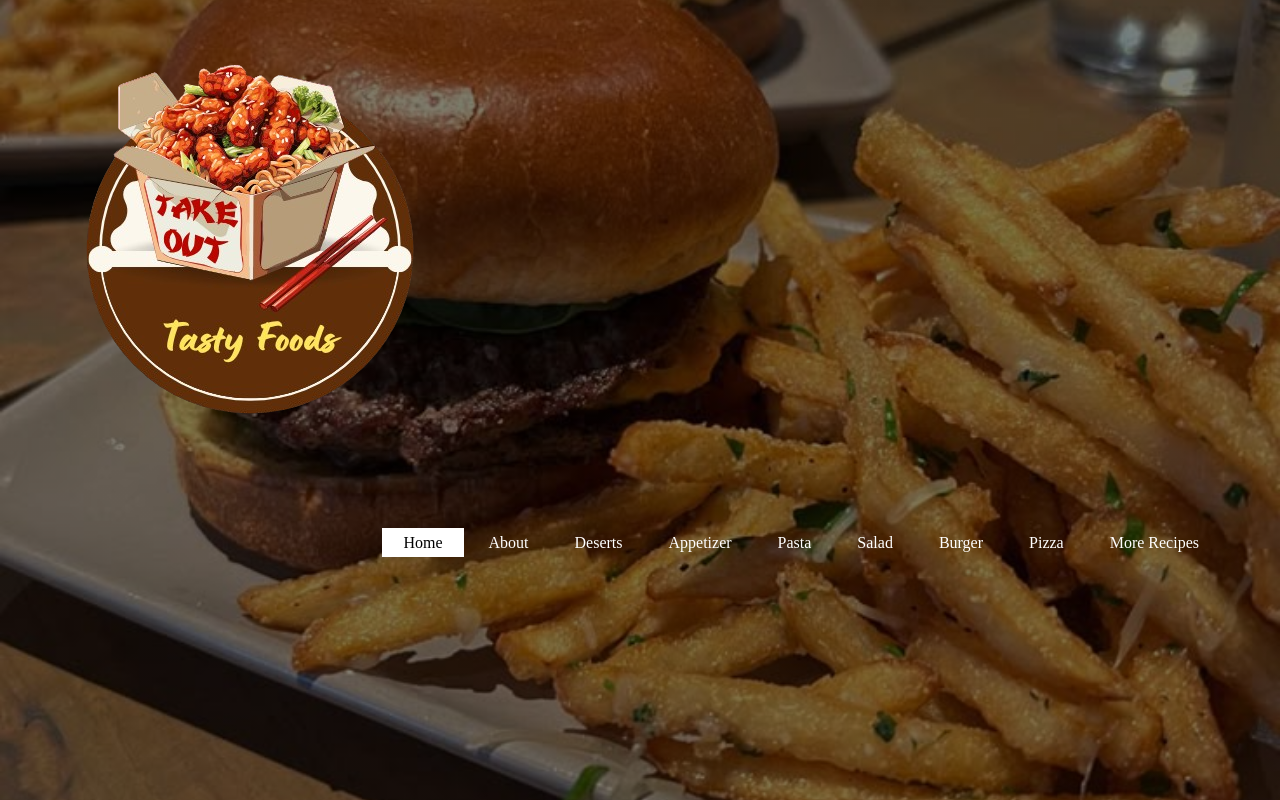
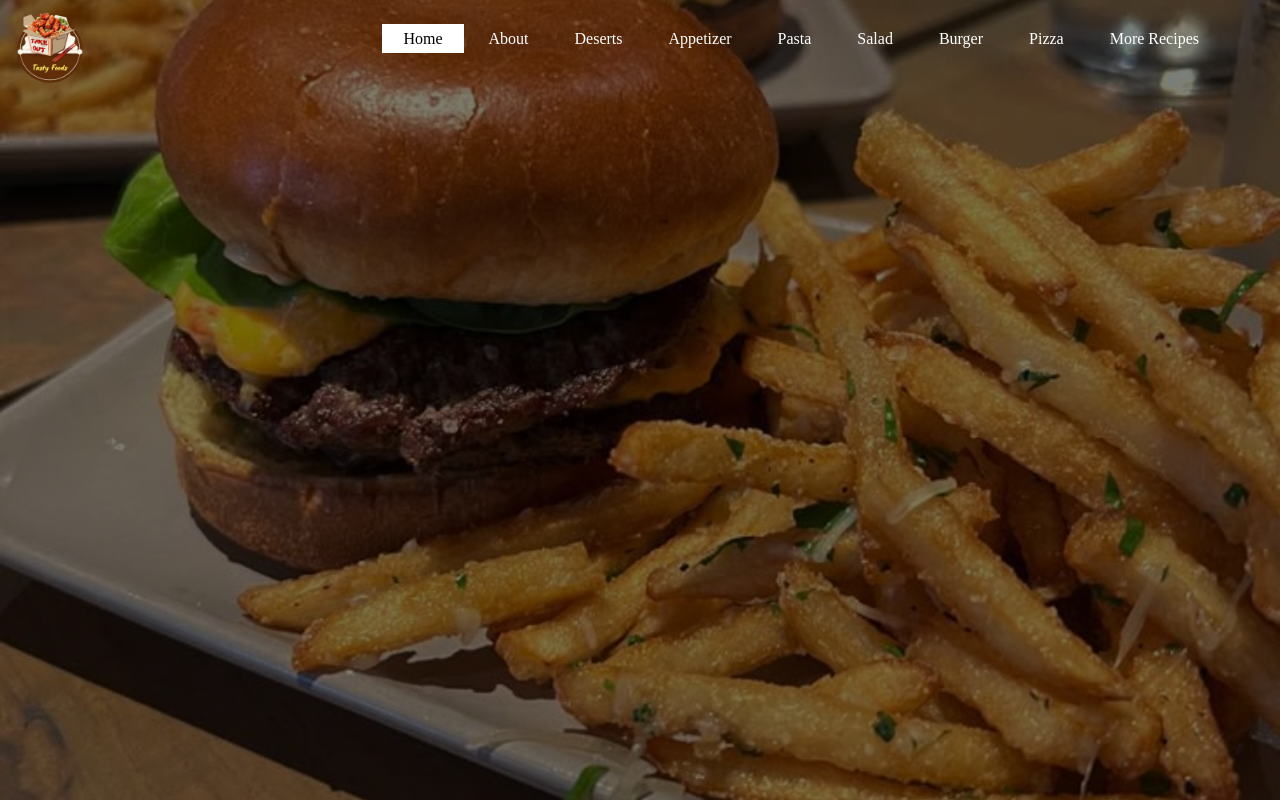
Before and after one commit to LorraObare/test-ron, a plain HTML site: page index.html in a window 1280 px wide. Drawn offline with Linux system fonts and the light colour scheme.

Commit message:
:art: logo styling :lipstick:

```diff
--- a/styles.css
+++ b/styles.css
@@ -40,3 +40,8 @@ background-color:#fff;
 	color: #000;
 
 }
+.logo img{
+	float: left;
+	width: 100px;
+	height: auto;
+}
```
